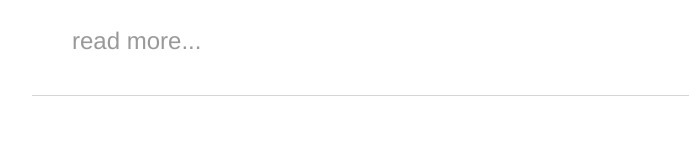
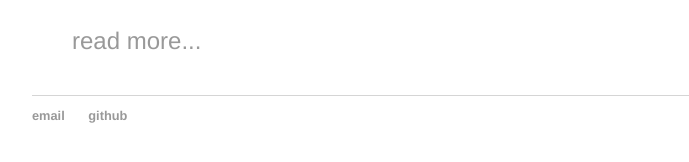
Before and after one commit to andre-1337/andre-1337.github.io, a Jekyll site: the page built from blog/index.html, in a window 1280 px wide. Shown: the part 339-501 px from the top of the page, without its empty margins (160-849 px from the left). Built offline with Jekyll 4.4.1, drawn with Linux system fonts in a browser that asks for light colours.

Commit message:
Fix broken styles

```diff
--- a/_layouts/default.html
+++ b/_layouts/default.html
@@ -17,8 +17,8 @@
     </div> <!-- /.container -->
     <footer>
       <ul>
-        <li><a href="mailto:{{ site.footer-links.email }}"><i class="svg-icon email"></i></a></li>
-        <li><a href="https://github.com/{{ site.footer-links.github }}"><i class="svg-icon github"></i></a></li>
+        <li><a href="mailto:{{ site.footer-links.email }}">email</a></li>
+        <li><a href="https://github.com/{{ site.footer-links.github }}">github</a></li>
       </ul>
     </footer>
   </body>
--- a/blog/index.html
+++ b/blog/index.html
@@ -7,7 +7,7 @@
 	{% for post in site.posts %}
 		<li>
 			<h3>{{ post.title }} | {{ post.date | date_to_string }}</h3>
-			<span class="thick">{{ post.excerpt }} <a href="{{ post.url }}">read more...</a></span>
+			<span class="thick inline-itm">{{ post.excerpt }} <a class="inline-itm" href="{{ post.url }}">read more...</a></span>
 		</li>
 	{% endfor %}
 </ul>
--- a/css/main.css
+++ b/css/main.css
@@ -68,3 +68,7 @@
 ul.posts li {
   list-style: none;
 }
+
+.inline-itm {
+  display: inline;
+}
```
